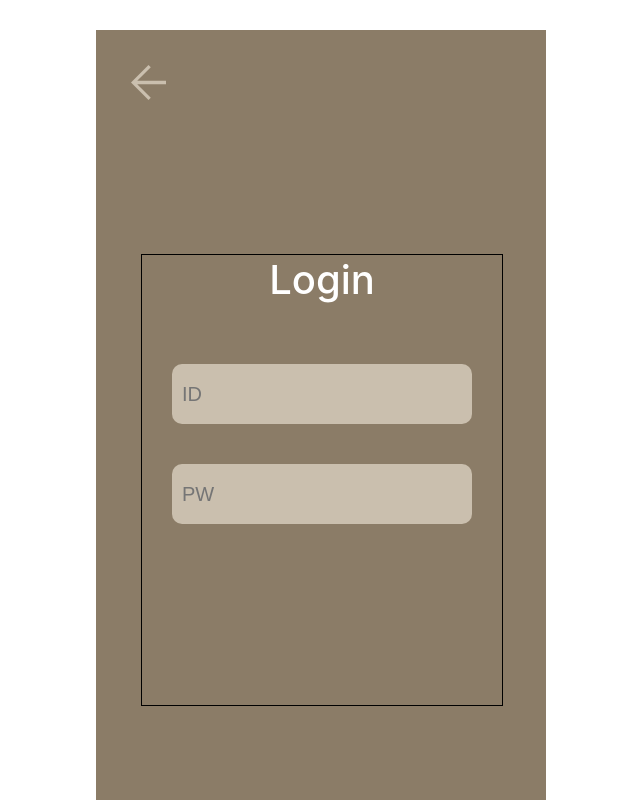
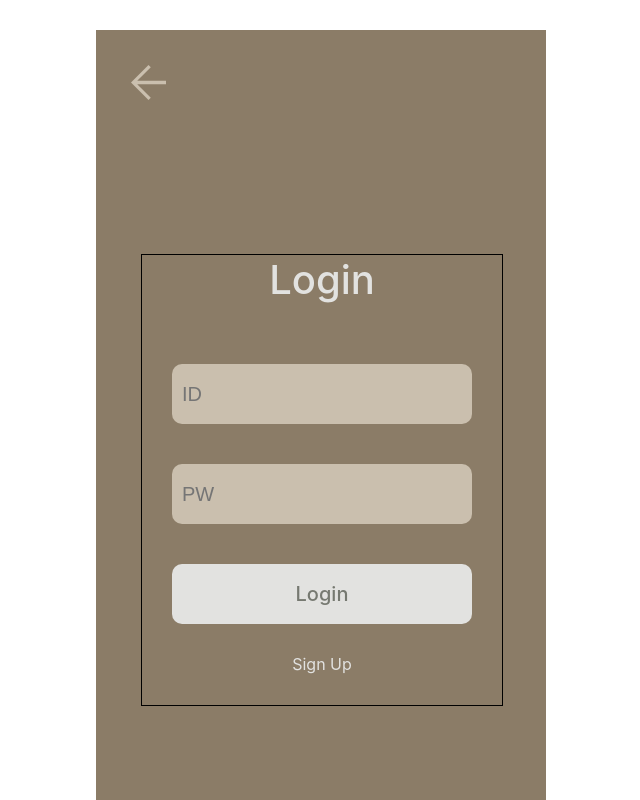
Before and after one commit to DevWonny/picture_project, a React (Create React App) app: page /login in a window 1280 px wide. Shown: the top 800 px of the page, without its empty margins (319-959 px from the left). Built offline with nearby package versions, Linux system fonts and the light colour scheme.

Commit message:
feat : Login page 퍼블리싱 구현 완료

```diff
--- a/src/components/BackButton.tsx
+++ b/src/components/BackButton.tsx
@@ -1,9 +1,19 @@
 import styled from "styled-components";
+import { useNavigate } from "react-router-dom";
+
 import BackButtonImage from "../assets/BackButton.svg";
 
 const BackButton = () => {
+  // navigate
+  const navigate = useNavigate();
+
+  // navigate를 활용한 go back
+  const onBack = () => {
+    navigate(-1);
+  };
+
   return (
-    <BackButtonWarp>
+    <BackButtonWarp onClick={() => onBack()}>
       <img src={BackButtonImage} alt="Back_Button_image" />
     </BackButtonWarp>
   );
--- /dev/null
+++ b/src/components/CommonSubmit.tsx
@@ -0,0 +1,24 @@
+import styled from "styled-components";
+
+interface submitType {
+  submitText: string;
+}
+
+const CommonSubmit = (props: submitType) => {
+  return <CommonSubmitContainer>{props.submitText}</CommonSubmitContainer>;
+};
+
+export default CommonSubmit;
+
+const CommonSubmitContainer = styled.div`
+  width: 300px;
+  height: 60px;
+  background: #e2e2e0;
+  border-radius: 10px;
+  color: #767971;
+  text-align: center;
+  line-height: 60px;
+  font-size: 20px;
+  font-weight: 500;
+  cursor: pointer;
+`;
--- a/src/views/Login.tsx
+++ b/src/views/Login.tsx
@@ -1,6 +1,7 @@
 import styled from "styled-components";
 import BackButton from "../components/BackButton";
 import CommonInput from "../components/CommonInput";
+import CommonSubmit from "../components/CommonSubmit";
 
 const Login = () => {
   return (
@@ -11,6 +12,8 @@ const Login = () => {
 
         <CommonInput placeHolderText="ID" />
         <CommonInput placeHolderText="PW" />
+        <CommonSubmit submitText="Login" />
+        <span>Sign Up</span>
       </LoginContainer>
     </LoginWrap>
   );
@@ -43,6 +46,11 @@ const LoginContainer = styled.div`
     font-weight: 500;
     text-align: center;
     margin: 0 0 60px 0;
-    color: #fff;
+    color: #e2e2e0;
+  }
+  & span {
+    margin-top: 30px;
+    color: #e2e2e0;
+    cursor: pointer;
   }
 `;
```
